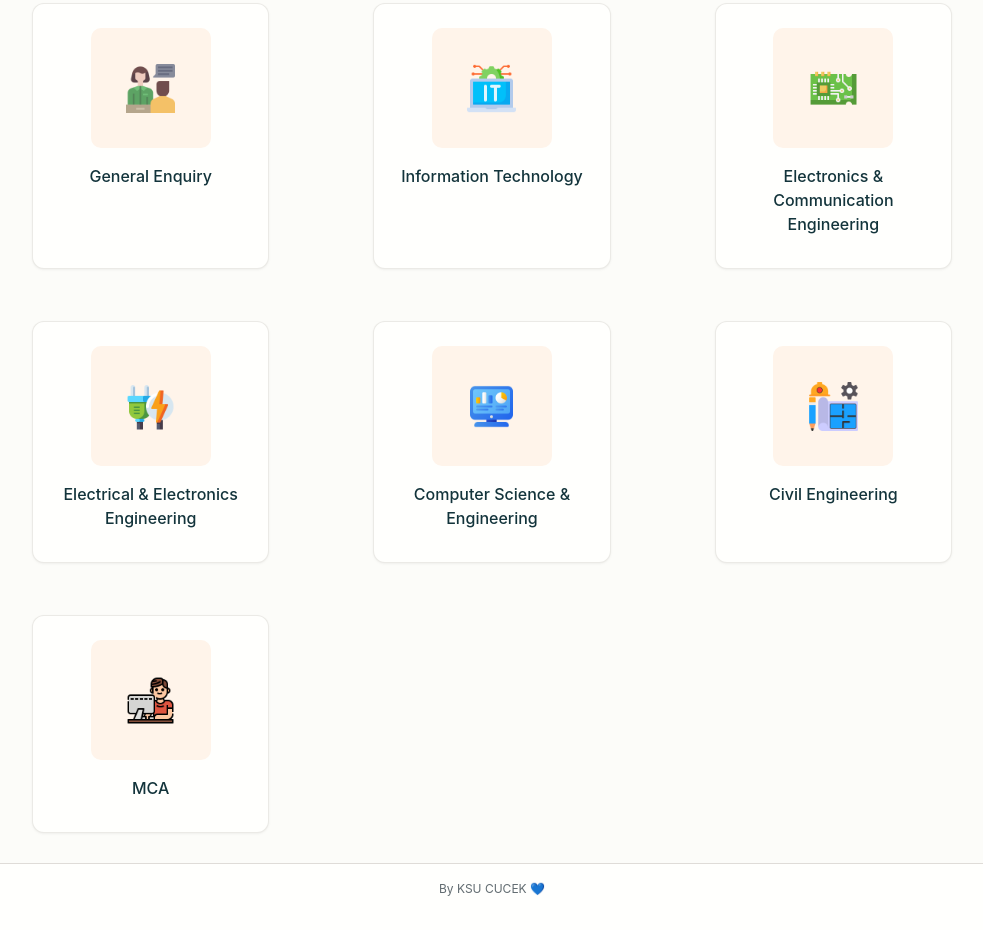
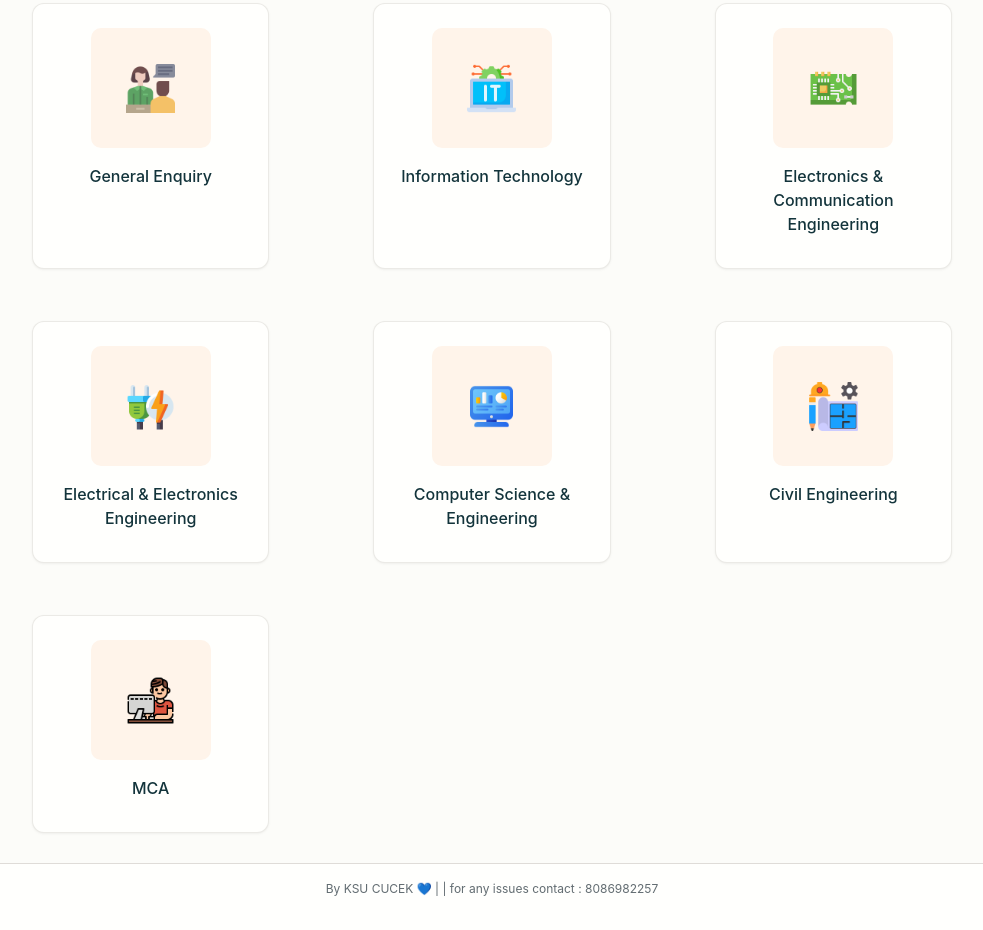
Before and after one commit to rezinch/ksu_helpline, a website: page index.html in a window 1280 px wide. Shown: the part 207-1137 px from the top of the page, without its empty margins (148-1131 px from the left). Drawn offline with nearby package versions, Linux system fonts and the light colour scheme; no server answers; a web font is replaced by a local one.

Commit message:
Update index.html

```diff
--- a/index.html
+++ b/index.html
@@ -289,7 +289,7 @@
 
     <footer class="footer" id="footer">
         <div class="container flex justify-center py-16">
-            <p>By KSU CUCEK 💙</p>
+            <p>By KSU CUCEK 💙          | |       for any issues contact : 8086982257</p>
         </div>
     </footer>
 
```
